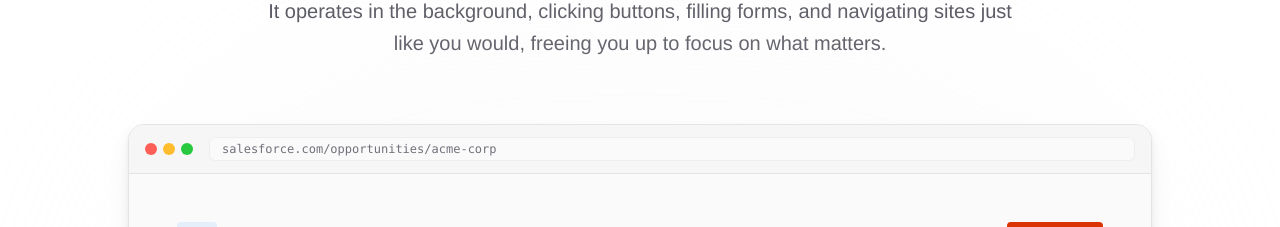
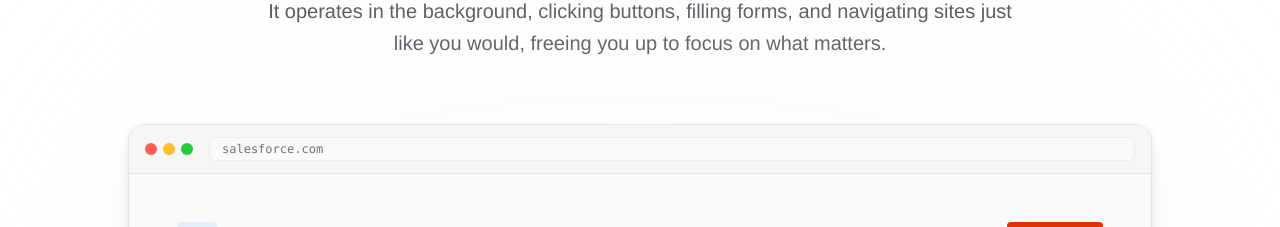
Before and after one commit to lookupscale/dream-landing, a Next.js app: page / in a window 1280 px wide. Shown: the part 2260-2487 px from the top of the page. Built offline with nearby package versions, Linux system fonts and the light colour scheme.

Commit message:
shorter line

```diff
--- a/src/components/sections/BrowserControl/BrowserControl.tsx
+++ b/src/components/sections/BrowserControl/BrowserControl.tsx
@@ -41,7 +41,7 @@ export const BrowserControl = () => {
                 <div className="w-3 h-3 rounded-full bg-[#27C93F]" />
               </div>
               <div className="flex-1 bg-white/50 dark:bg-black/40 rounded-md h-6 flex items-center px-3 text-xs text-zinc-500 dark:text-zinc-400 font-medium font-mono border border-zinc-200/50 dark:border-white/5">
-                salesforce.com/opportunities/acme-corp
+                salesforce.com
               </div>
             </div>
 
```
